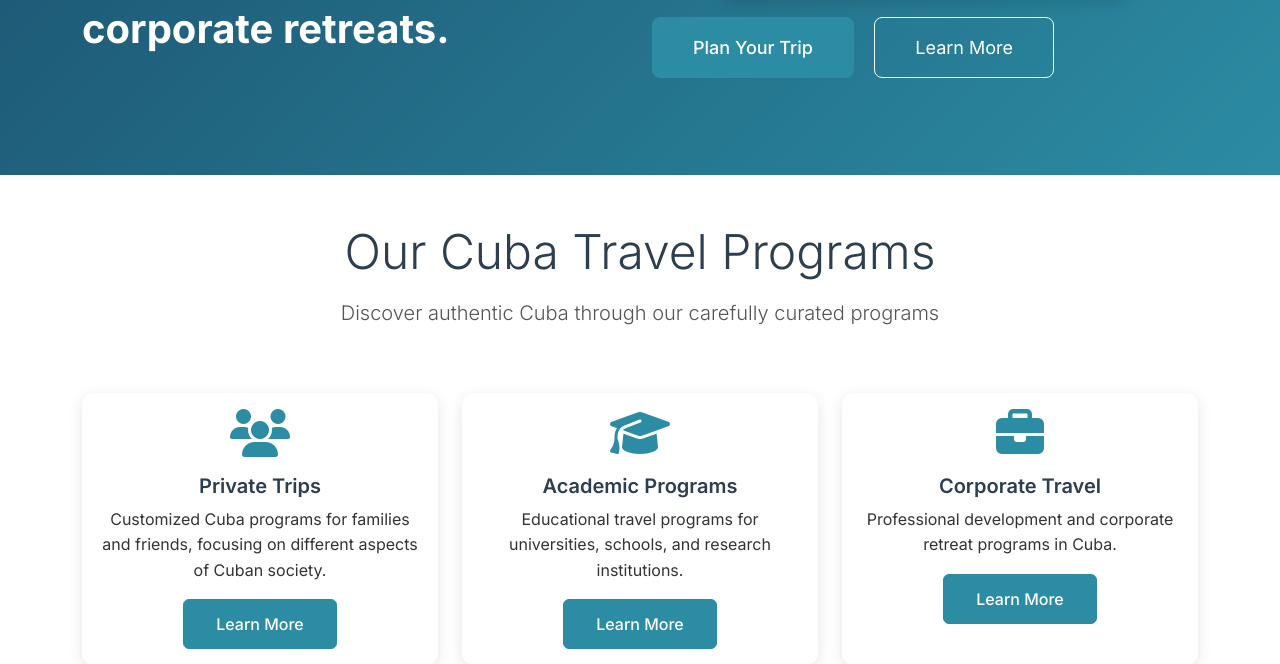
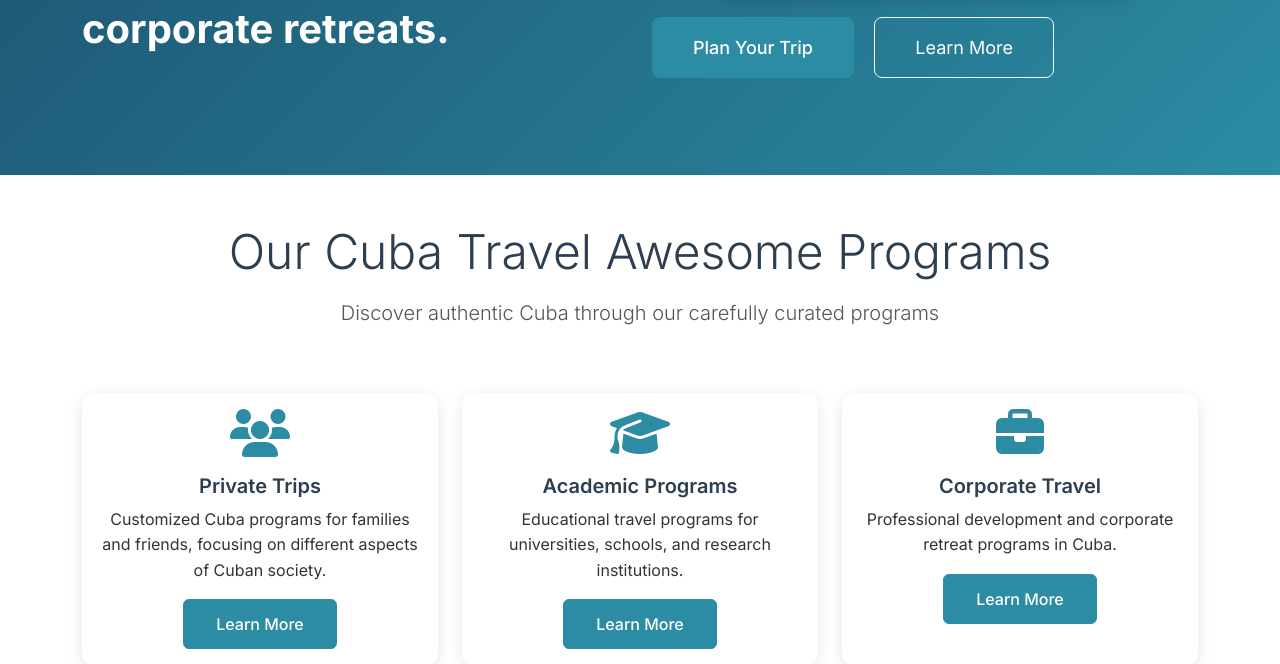
Before and after one commit to leadpiggy/cet-frontend, a Flask app: page / in a window 1280 px wide. Shown: the part 481-1145 px from the top of the page. Run offline with Flask 3, Linux system fonts and the light colour scheme; some libraries are stand-ins or nearby versions.

Commit message:
Update index.html

```diff
--- a/templates/index.html
+++ b/templates/index.html
@@ -29,7 +29,7 @@
     <div class="container">
         <div class="row text-center mb-5">
             <div class="col-12">
-                <h2 class="display-5 mb-3">Our Cuba Travel Programs</h2>
+                <h2 class="display-5 mb-3">Our Cuba Travel Awesome Programs</h2>
                 <p class="lead text-muted">Discover authentic Cuba through our carefully curated programs</p>
             </div>
         </div>
```
